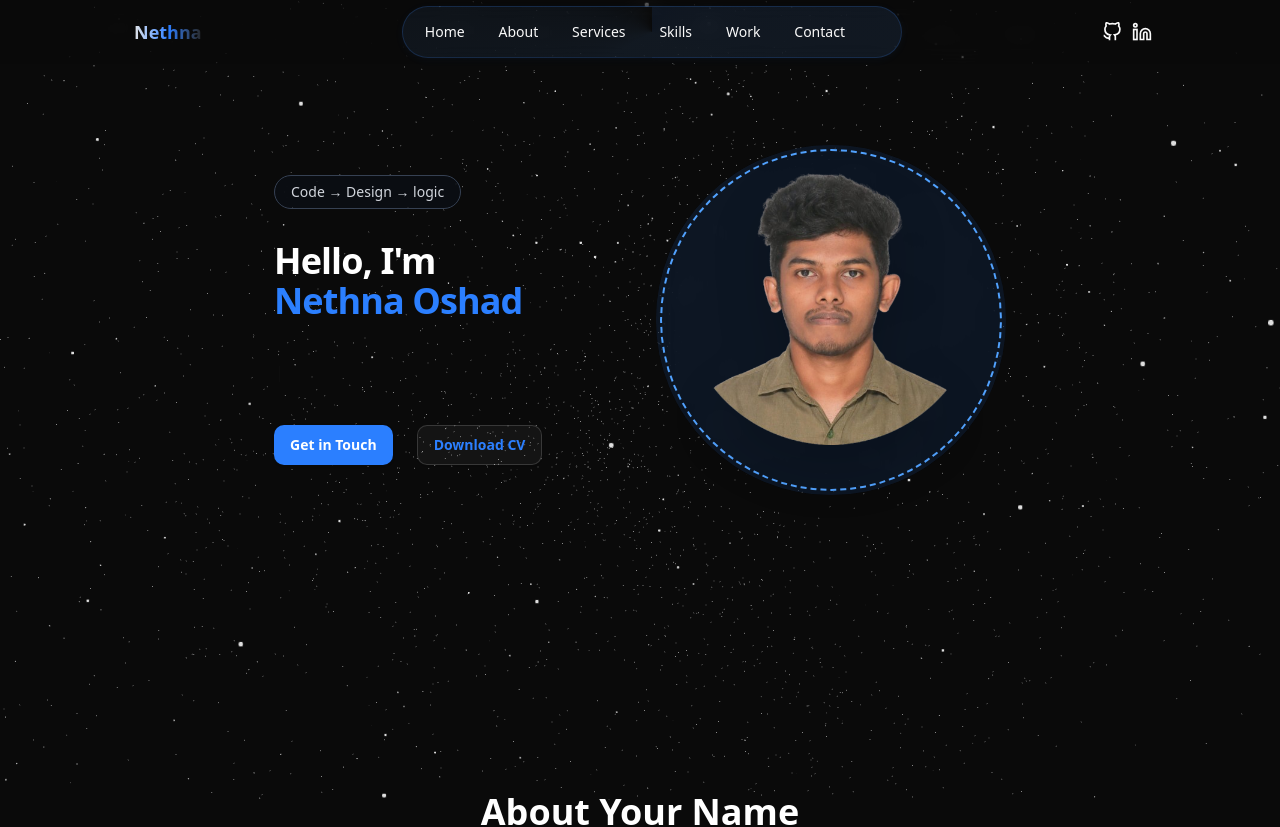
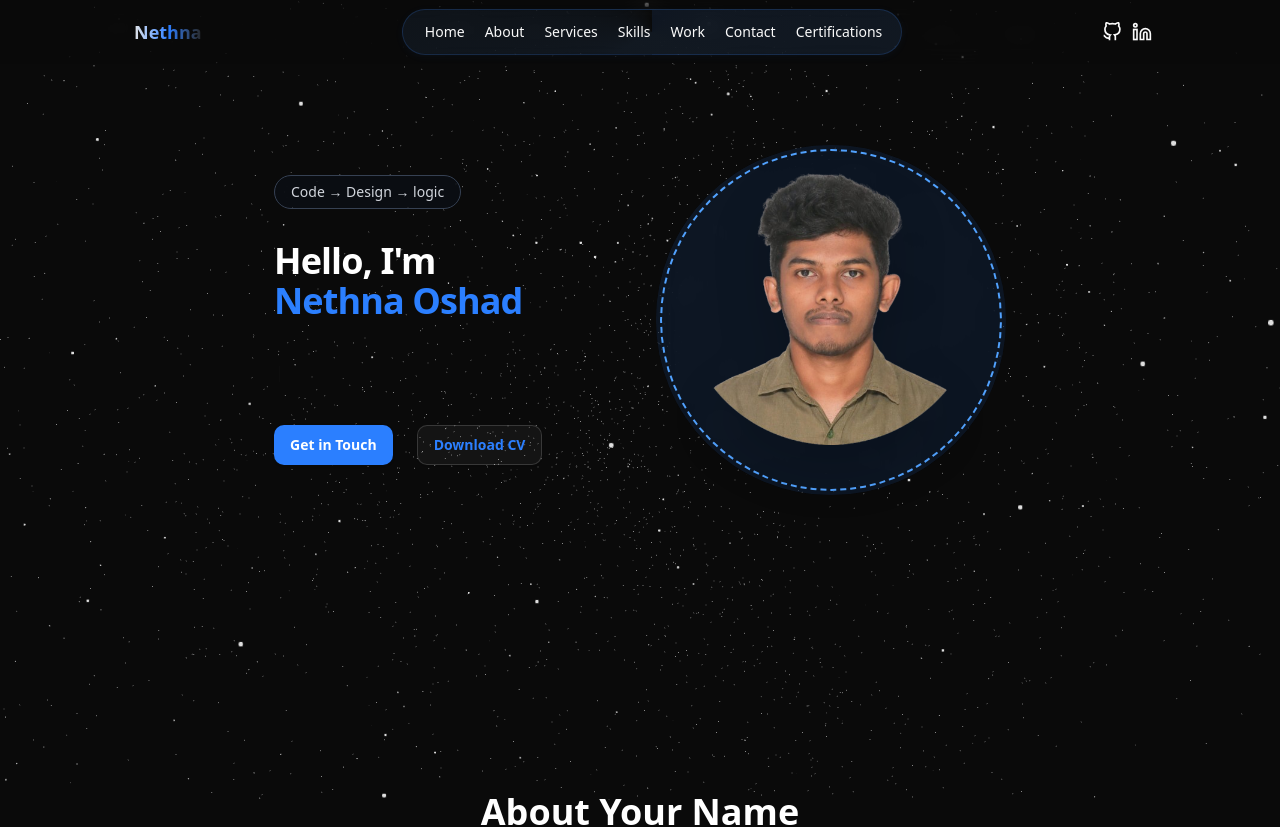
Before and after one commit to Nethna-Oshad/My-Portfolio, a Next.js app: page / in a window 1280 px wide. Shown: the top 827 px of the page. Built offline with nearby package versions, Linux system fonts and the light colour scheme; a web font is replaced by a local one.

Commit message:
CV change

```diff
--- a/components/Hero.tsx
+++ b/components/Hero.tsx
@@ -107,7 +107,7 @@ function Hero({
                                 variant="outline" // Use outline variant to differentiate from primary button
                                 className="group relative rounded-lg border-blue-500 text-blue-500 px-3 sm:px-4 py-2 sm:py-2.5 text-xs sm:text-sm font-semibold hover:bg-blue-500 hover:text-white transition-all duration-300 hover:scale-105 overflow-hidden"
                             >
-                                <a href="/Oshad.pdf" download aria-label="Download CV">
+                                <a href="\Nethna Oshad.pdf" download aria-label="Download CV">
                                     <span className="relative z-10">Download CV</span>
                                     <div className="absolute inset-0 bg-blue-400 transform origin-left scale-x-0 transition-transform duration-300 ease-out group-hover:scale-x-100" />
                                 </a>
--- a/components/Navbar.tsx
+++ b/components/Navbar.tsx
@@ -152,7 +152,7 @@ export function Navbar() {
                                     className="text-foreground text-sm hover:bg-primary/10 hover:text-blue-500 transition-all duration-200 rounded-full px-2.5 py-0.5"
                                 >
                                     <Link href={LINKS.sourceCode} target="_blank" rel="noreferrer noopener">
-
+                                      Certifications
                                     </Link>
                                 </Button>
                             </motion.div>
@@ -241,7 +241,7 @@ export function Navbar() {
           onClick={() => setIsMobileMenuOpen(false)}
         >
           <Link href={LINKS.sourceCode} target="_blank" rel="noreferrer noopener">
-            Source Code
+             Certifications
           </Link>
         </Button>
       </motion.div>
```
Also changed, not shown: 2 other files (tests, documents, lock files or other folders).
